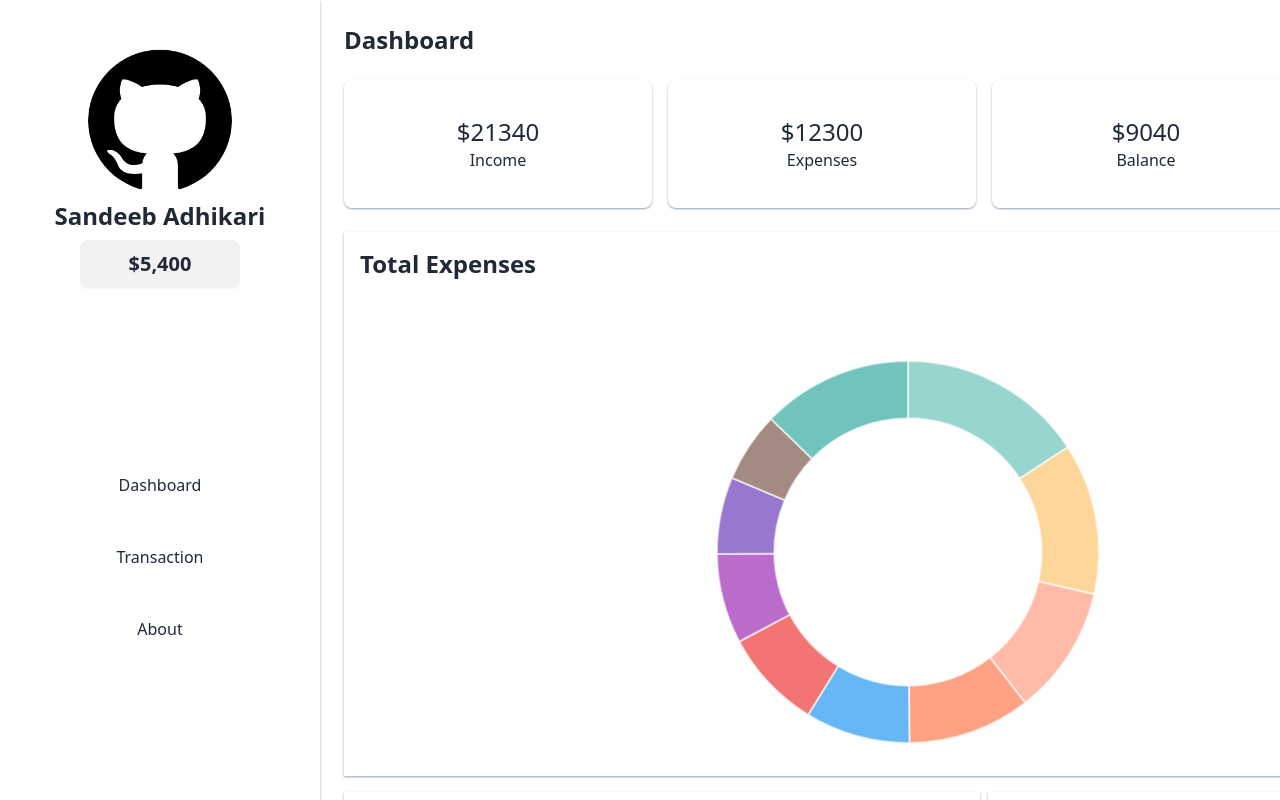
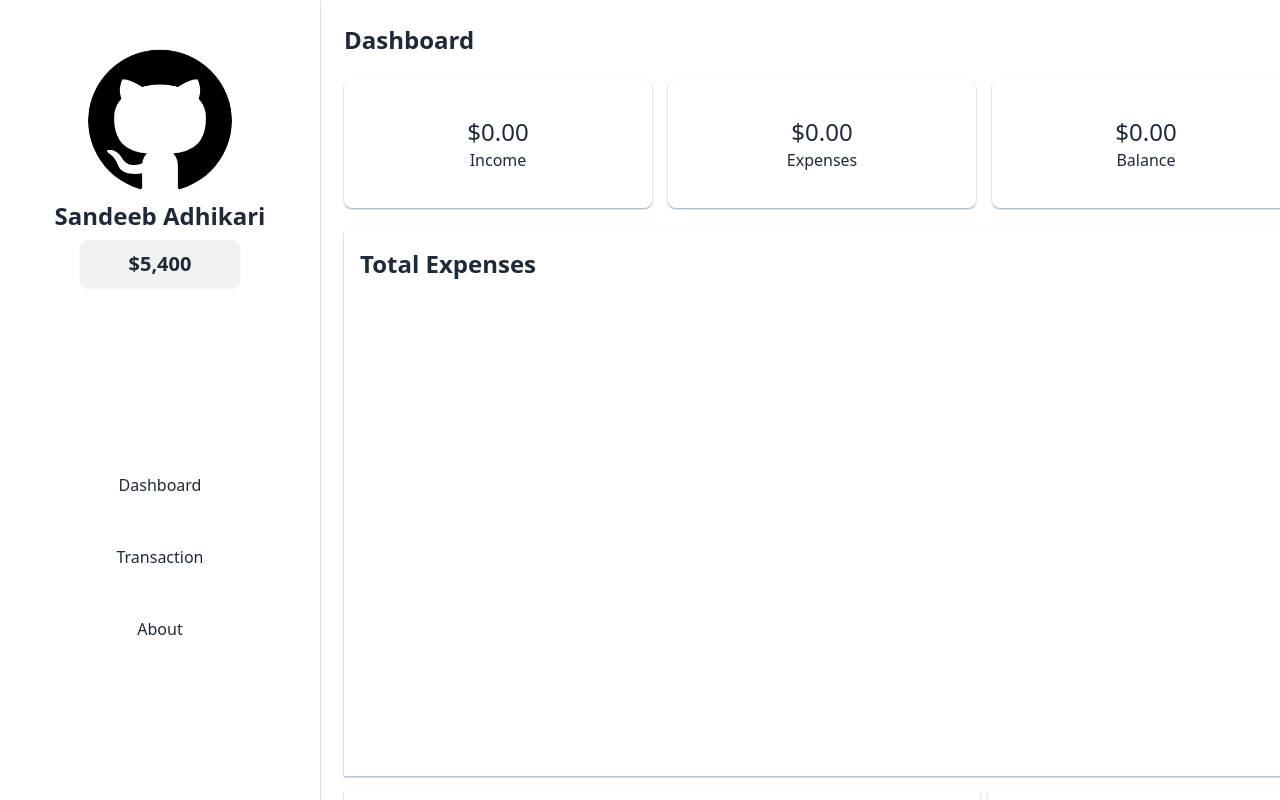
Before and after one commit to SandeebAdhikari/Personal_Expense_Tracker, a React (Vite) app: page /dashboard in a window 1280 px wide. Shown: the top 800 px of the page. Built offline with nearby package versions, Linux system fonts and the light colour scheme.

Commit message:
create context and apply context

```diff
--- a/src/components/dashboard/incomeExpense.tsx
+++ b/src/components/dashboard/incomeExpense.tsx
@@ -1,3 +1,4 @@
+import React from "react";
 import { Bar } from "react-chartjs-2";
 import {
   Chart as ChartJS,
@@ -10,20 +11,46 @@ import {
 
 ChartJS.register(BarElement, CategoryScale, LinearScale, Tooltip, Legend);
 
-const BarChart = () => {
-  const data = {
-    labels: ["Jan", "Feb", "Mar", "Apr", "May", "Jun", "Jul"],
+const BarChart = ({ data }) => {
+  const months = ["Jan", "Feb", "Mar", "Apr", "May", "Jun", "Jul"];
+
+  const incomeData = months.map((month) => {
+    return data
+      .filter(
+        (transaction) =>
+          transaction.transactionType === "income" &&
+          new Date(transaction.date).toLocaleString("default", {
+            month: "short",
+          }) === month
+      )
+      .reduce((acc, transaction) => acc + transaction.amount, 0);
+  });
+
+  const expenseData = months.map((month) => {
+    return data
+      .filter(
+        (transaction) =>
+          transaction.transactionType === "expense" &&
+          new Date(transaction.date).toLocaleString("default", {
+            month: "short",
+          }) === month
+      )
+      .reduce((acc, transaction) => acc + transaction.amount, 0);
+  });
+
+  const chartData = {
+    labels: months,
     datasets: [
       {
         label: "Income",
-        data: [5000, 6000, 7000, 8000, 7500, 8000, 8500],
+        data: incomeData,
         backgroundColor: "rgba(76, 175, 80, 0.7)",
         borderColor: "rgba(76, 175, 80, 1)",
         borderWidth: 1,
       },
       {
         label: "Expense",
-        data: [3000, 4000, 3500, 4500, 5000, 4000, 4500],
+        data: expenseData,
         backgroundColor: "rgba(239, 83, 80, 0.7)",
         borderColor: "rgba(239, 83, 80, 1)",
         borderWidth: 1,
@@ -48,7 +75,7 @@ const BarChart = () => {
 
   return (
     <div className="w-full h-64">
-      <Bar data={data} options={options} />
+      <Bar data={chartData} options={options} />
     </div>
   );
 };
--- a/src/components/dashboard/lineChart.tsx
+++ b/src/components/dashboard/lineChart.tsx
@@ -1,3 +1,4 @@
+import React from "react";
 import { Line } from "react-chartjs-2";
 import {
   Chart as ChartJS,
@@ -9,7 +10,6 @@ import {
   Legend,
 } from "chart.js";
 
-// Register the components
 ChartJS.register(
   LineElement,
   PointElement,
@@ -19,13 +19,24 @@ ChartJS.register(
   Legend
 );
 
-const LineChart = () => {
-  const data = {
-    labels: ["Jan", "Feb", "Mar", "Apr", "May", "Jun", "Jul"],
+const LineChart = ({ data }) => {
+  const balanceOverTime = data.reduce((acc, transaction) => {
+    const lastBalance = acc.length > 0 ? acc[acc.length - 1].balance : 0;
+    const newBalance =
+      transaction.transactionType === "income"
+        ? lastBalance + transaction.amount
+        : lastBalance - transaction.amount;
+
+    acc.push({ date: transaction.date, balance: newBalance });
+    return acc;
+  }, []);
+
+  const chartData = {
+    labels: balanceOverTime.map((entry) => entry.date),
     datasets: [
       {
         label: "Account Balance",
-        data: [15000, 16500, 16000, 17500, 18000, 18500, 19000],
+        data: balanceOverTime.map((entry) => entry.balance),
         backgroundColor: "rgba(66, 165, 245, 0.5)",
         borderColor: "rgba(66, 165, 245, 1)",
         borderWidth: 2,
@@ -54,7 +65,7 @@ const LineChart = () => {
 
   return (
     <div className="w-full h-64">
-      <Line data={data} options={options} />
+      <Line data={chartData} options={options} />
     </div>
   );
 };
--- a/src/components/dashboard/pieChart.tsx
+++ b/src/components/dashboard/pieChart.tsx
@@ -2,12 +2,10 @@ import React from "react";
 import { Doughnut } from "react-chartjs-2";
 import { Chart as ChartJS, ArcElement, Tooltip, Legend } from "chart.js";
 
-// Register the components
 ChartJS.register(ArcElement, Tooltip, Legend);
 
-const PieChart = () => {
-  const data = {
-    labels: [
+const PieChart = ({ data }) => {
+  const categories = [
     "Mortgage / Rent",
     "Food",
     "Utilities",
@@ -18,10 +16,22 @@ const PieChart = () => {
     "Health Care",
     "Clothing",
     "Others",
-    ],
+  ];
+  const expenseData = categories.map((category) => {
+    return data
+      .filter(
+        (transaction) =>
+          transaction.transactionType === "expense" &&
+          transaction.category === category
+      )
+      .reduce((acc, transaction) => acc + transaction.amount, 0);
+  });
+
+  const chartData = {
+    labels: categories,
     datasets: [
       {
-        data: [6000, 4866, 4160, 3960, 3375, 3230, 2890, 2480, 2255, 4844],
+        data: expenseData,
         backgroundColor: [
           "rgba(128, 203, 196, 0.8)",
           "rgba(255, 204, 128, 0.8)",
@@ -48,7 +58,7 @@ const PieChart = () => {
         ],
         borderColor: "rgba(255, 255, 255, 0.6)",
         borderWidth: 2,
-        cutout: "70%", // Adjust to make it look more like a pie or doughnut chart
+        cutout: "70%",
       },
     ],
   };
@@ -72,7 +82,7 @@ const PieChart = () => {
 
   return (
     <div className="w-full h-96">
-      <Doughnut data={data} options={options} />
+      <Doughnut data={chartData} options={options} />
     </div>
   );
 };
--- /dev/null
+++ b/src/context/TransactionContext.tsx
@@ -0,0 +1,29 @@
+import React, { createContext, useState, useEffect } from "react";
+
+export const TransactionContext = createContext();
+
+export const TransactionProvider = ({ children }) => {
+  const [transactions, setTransactions] = useState([]);
+
+  // Load transactions from localStorage when the component mounts
+  useEffect(() => {
+    const storedTransactions =
+      JSON.parse(localStorage.getItem("transactions")) || [];
+    setTransactions(storedTransactions);
+  }, []);
+
+  // Save transactions to localStorage whenever they change
+  useEffect(() => {
+    localStorage.setItem("transactions", JSON.stringify(transactions));
+  }, [transactions]);
+
+  const addTransaction = (transaction) => {
+    setTransactions([...transactions, transaction]);
+  };
+
+  return (
+    <TransactionContext.Provider value={{ transactions, addTransaction }}>
+      {children}
+    </TransactionContext.Provider>
+  );
+};
--- a/src/pages/Home.tsx
+++ b/src/pages/Home.tsx
@@ -2,11 +2,13 @@ import DashBoard from "./Dashboard";
 import MainPage from "./WelcomePage";
 import SignUp from "./SignUp";
 import Transactions from "./Transactions";
+import { TransactionProvider } from "../context/TransactionContext";
 
 import { BrowserRouter as Router, Route, Routes } from "react-router-dom";
 
 function Home() {
   return (
+    <TransactionProvider>
       <Router>
         <Routes>
           <Route path="/" element={<MainPage />} />
@@ -15,6 +17,7 @@ function Home() {
           <Route path="/dashboard/transactions" element={<Transactions />} />
         </Routes>
       </Router>
+    </TransactionProvider>
   );
 }
 
--- a/src/pages/WelcomePage.tsx
+++ b/src/pages/WelcomePage.tsx
@@ -1,5 +1,5 @@
-import Login from "../components/login";
-import NavBar from "../components/navBar";
+import Login from "../components/mainPage/login";
+import NavBar from "../components/mainPage/navBar";
 import { useNavigate } from "react-router-dom";
 
 const MainPage = () => {
--- a/src/pages/dashboard.tsx
+++ b/src/pages/dashboard.tsx
@@ -1,15 +1,32 @@
+import React, { useContext } from "react";
 import TopCard from "../components/dashboard/topCard";
 import SideBar from "../components/sideBar";
 import PieChart from "../components/dashboard/pieChart";
-import LineChart from "../components/dashboard/lineChart"; // Import the LineChart component
+import LineChart from "../components/dashboard/lineChart";
 import BarChart from "../components/dashboard/incomeExpense";
+import { TransactionContext } from "../context/TransactionContext"; // Import the context
 
 const DashBoard = () => {
+  const { transactions } = useContext(TransactionContext);
+
+  // Calculate total income, expenses, balance, and number of transactions
+  const income = transactions
+    .filter((transaction) => transaction.transactionType === "income")
+    .reduce((acc, transaction) => acc + transaction.amount, 0);
+
+  const expenses = transactions
+    .filter((transaction) => transaction.transactionType === "expense")
+    .reduce((acc, transaction) => acc + transaction.amount, 0);
+
+  const balance = income - expenses;
+  const totalTransactions = transactions.length;
+
+  // Data for the TopCards
   const topCardsData = [
-    { amount: "$21340", label: "Income" },
-    { amount: "$12300", label: "Expenses" },
-    { amount: "$9040", label: "Balance" },
-    { amount: "$5000", label: "Transaction" },
+    { amount: `$${income.toFixed(2)}`, label: "Income" },
+    { amount: `$${expenses.toFixed(2)}`, label: "Expenses" },
+    { amount: `$${balance.toFixed(2)}`, label: "Balance" },
+    { amount: `${totalTransactions}`, label: "Transactions" },
   ];
 
   return (
@@ -25,20 +42,20 @@ const DashBoard = () => {
         <div className="flex flex-col mt-6 shadow-sm shadow-slate-400 ">
           <h1 className="text-2xl font-bold m-4">Total Expenses</h1>
           <div className="flex justify-center mt-16 mb-8">
-            <PieChart />
+            <PieChart data={transactions} />
           </div>
         </div>
         <div className="flex gap-2">
           <div className="w-1/2 shadow-sm shadow-slate-400 mt-4 p-4">
             <h1 className="text-2xl font-bold">Account - Balance</h1>
             <div className="flex justify-between mt-4">
-              <LineChart />
+              <LineChart data={transactions} />
             </div>
           </div>
           <div className="w-1/2 shadow-sm shadow-slate-400 mt-4 p-4">
             <h1 className="text-2xl font-bold">Income - Expense</h1>
             <div className="flex justify-between mt-4">
-              <BarChart />
+              <BarChart data={transactions} />
             </div>
           </div>
         </div>
```
Also changed, not shown: src/components/mainPage/login.tsx (renamed from src/components/login.tsx), src/components/mainPage/navBar.tsx (renamed from src/components/navBar.tsx). Lines whose indentation alone changed are shown as unchanged.
